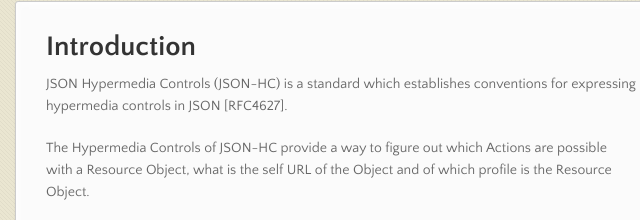
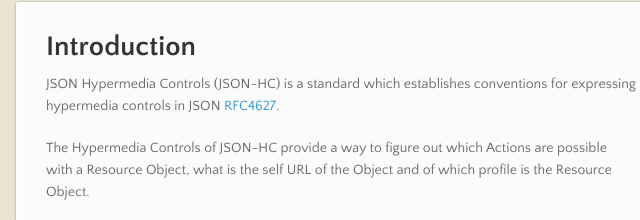
Before and after one commit to json-hc/json-hc.org, a plain HTML site: page index.html in a window 1280 px wide. Shown: the part 189-409 px from the top of the page, 300-940 px from the left. Drawn offline with nearby package versions, Linux system fonts and the light colour scheme.

Commit message:
Fixed link to rfc 4627

```diff
--- a/index.html
+++ b/index.html
@@ -43,7 +43,7 @@
 <a id="introduction" class="anchor" href="#introduction" aria-hidden="true"><span aria-hidden="true" class="octicon octicon-link"></span></a>Introduction</h1>
 
 <p>JSON Hypermedia Controls (JSON-HC) is a standard which establishes
-conventions for expressing hypermedia controls in JSON [RFC4627].</p>
+conventions for expressing hypermedia controls in JSON <a href="https://tools.ietf.org/html/rfc4627">RFC4627</a>.</p>
 
 <p>The Hypermedia Controls of JSON-HC provide a way to figure out which
 Actions are possible with a Resource Object, what is the self URL of
```
